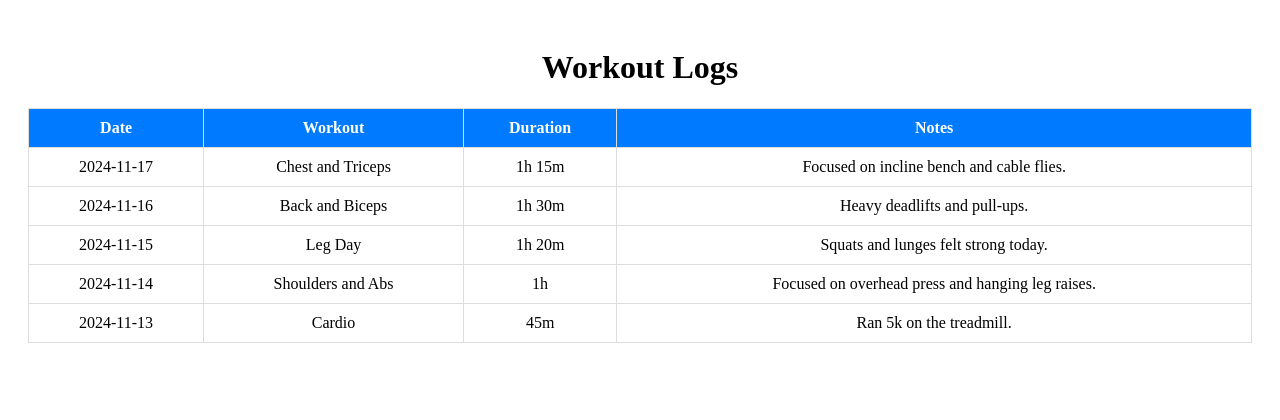
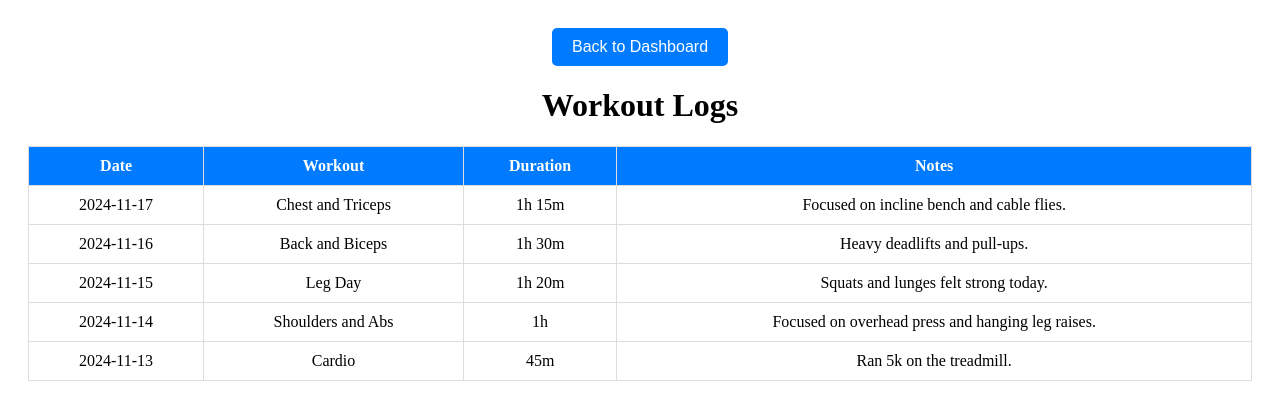
Before and after one commit to dkpunit/workout-tracker, a React (Create React App) app: page /logs in a window 1280 px wide. Shown: the top 420 px of the page. Built offline with nearby package versions, Linux system fonts and the light colour scheme.

Commit message:
Back to Dashboard Button:         Added a <Link> component from react-router-dom wrapping the button to enable navigation back to / (Dashboard).         Used inline styles to style the button.
    Placeholder Table:
        Retained the existing workout data table for display.

```diff
--- a/src/Logs.js
+++ b/src/Logs.js
@@ -1,4 +1,5 @@
 import React from 'react';
+import { Link } from 'react-router-dom';
 
 function Logs() {
   const placeholderData = [
@@ -29,10 +30,30 @@ function Logs() {
       padding: '10px',
       border: '1px solid #DDD',
     },
+    buttonContainer: {
+      marginBottom: '20px',
+    },
+    button: {
+      padding: '10px 20px',
+      fontSize: '16px',
+      backgroundColor: '#007BFF',
+      color: '#FFF',
+      border: 'none',
+      borderRadius: '5px',
+      cursor: 'pointer',
+    },
+    buttonHover: {
+      backgroundColor: '#0056b3',
+    },
   };
 
   return (
     <div style={styles.container}>
+      <div style={styles.buttonContainer}>
+        <Link to="/">
+          <button style={styles.button}>Back to Dashboard</button>
+        </Link>
+      </div>
       <h1>Workout Logs</h1>
       <table style={styles.table}>
         <thead>
```
